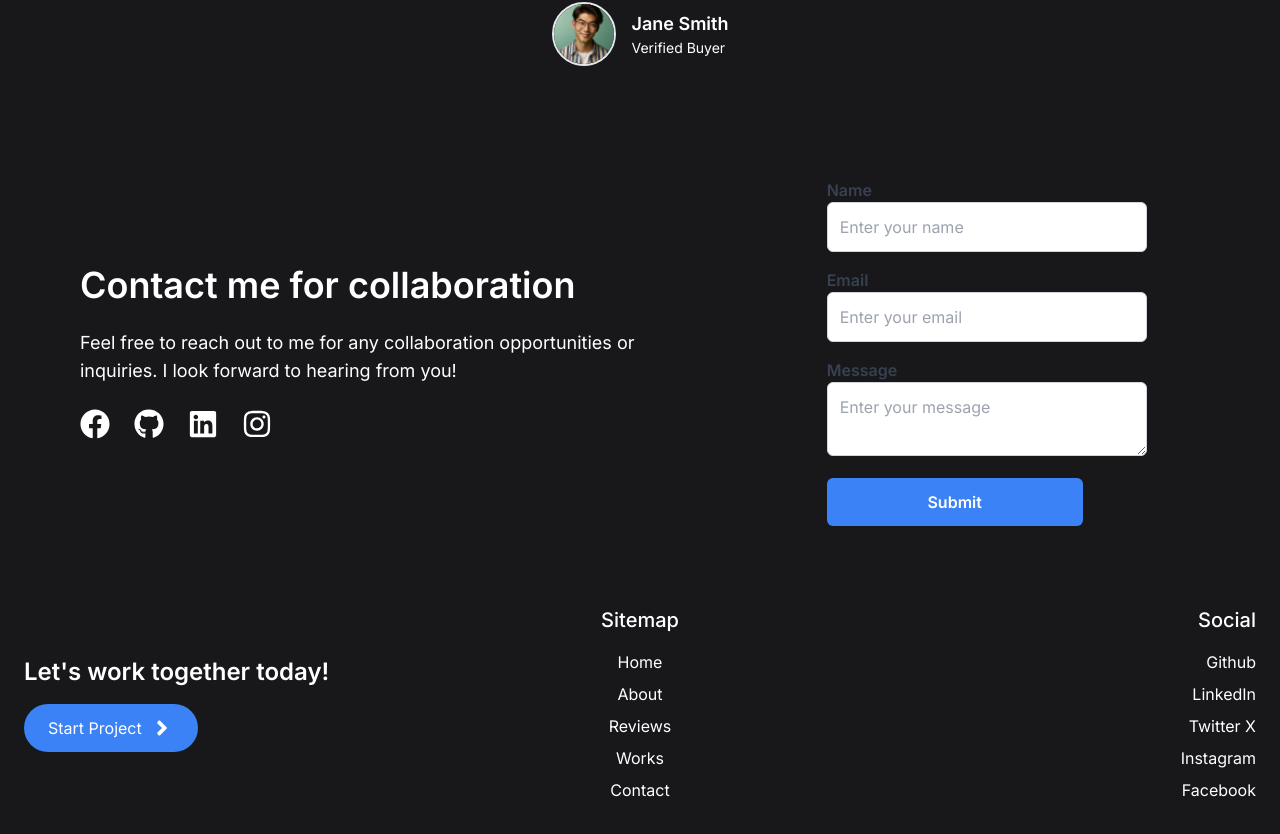
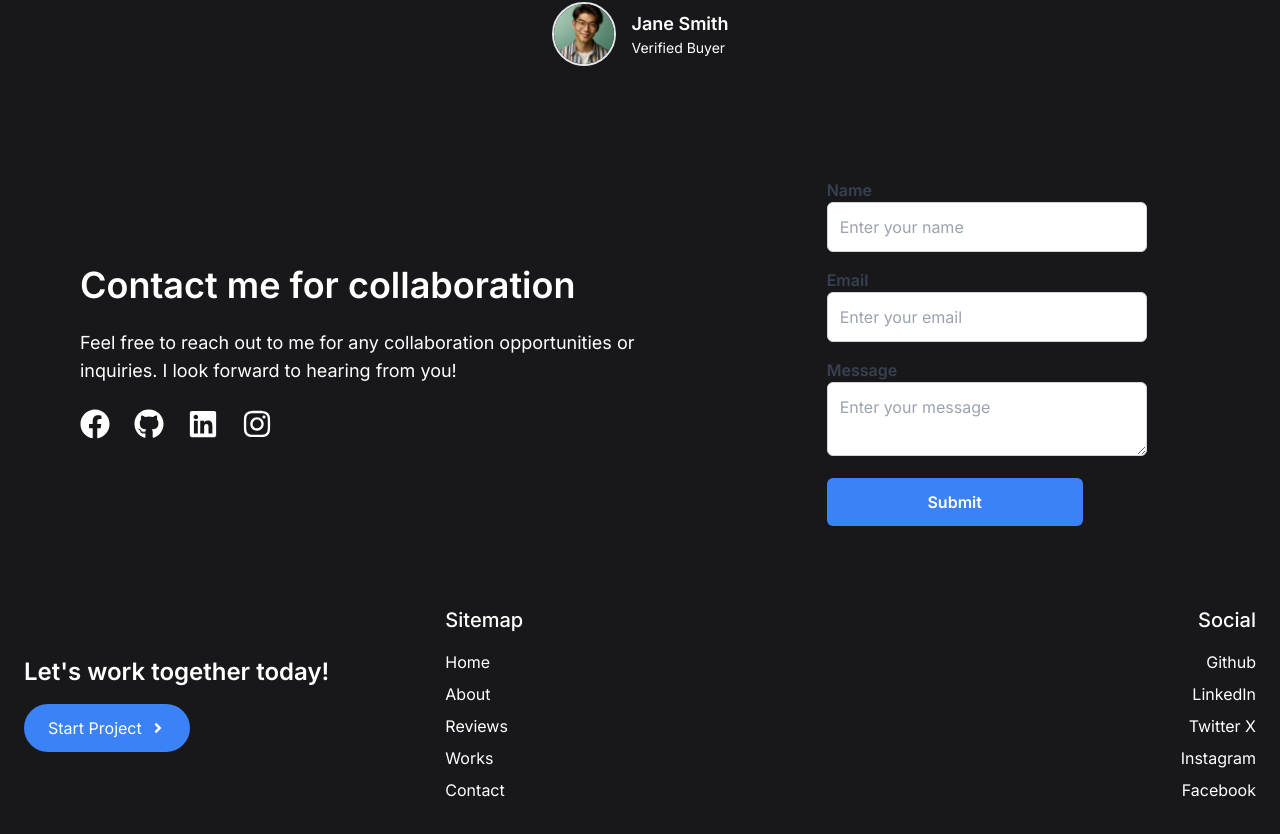
Before and after one commit to prabalbhandary/prabal-portfolio, a React (Vite) app: page / in a window 1280 px wide. Shown: the part 2722-3556 px from the top of the page. Built offline with nearby package versions, Linux system fonts and the light colour scheme.

Commit message:
footer mobile responsive

```diff
--- a/src/components/Footer.jsx
+++ b/src/components/Footer.jsx
@@ -1,7 +1,12 @@
 import React from "react";
 import { FaAngleRight } from "react-icons/fa";
+import { useNavigate } from "react-router-dom";
 
 const Footer = () => {
+  const navigate = useNavigate();
+  const handleClick = () => {
+    navigate("/");
+  }
   return (
     <footer className="text-white py-8">
       <div className="container mx-auto px-6">
@@ -10,16 +15,16 @@ const Footer = () => {
             <h1 className="text-2xl font-semibold">
               Let's work together today!
             </h1>
-            <button className="bg-blue-500 text-white px-6 py-3 rounded-full hover:bg-blue-600 flex items-center">
+            <button onClick={handleClick} className="bg-blue-500 text-white px-6 py-3 rounded-full hover:bg-blue-600 flex items-center">
               Start Project
-              <span className="ml-2 material-symbols-rounded">
-              <FaAngleRight />
+              <span className="ml-2">
+                <FaAngleRight />
               </span>
             </button>
           </div>
-          <div className="flex flex-col justify-center items-center">
+          <div className="flex flex-col justify-center items-center sm:items-start">
             <p className="text-xl font-medium mb-4">Sitemap</p>
-            <ul className="space-y-2 text-center">
+            <ul className="space-y-2 text-center sm:text-left">
               <li>
                 <a href="/" className="text-white hover:text-gray-400">
                   Home
@@ -47,7 +52,7 @@ const Footer = () => {
               </li>
             </ul>
           </div>
-          <div className="flex flex-col justify-center items-end">
+          <div className="flex flex-col justify-center items-center sm:items-end">
             <p className="text-xl font-medium mb-4">Social</p>
             <ul className="space-y-2 text-center sm:text-right">
               <li>
```
